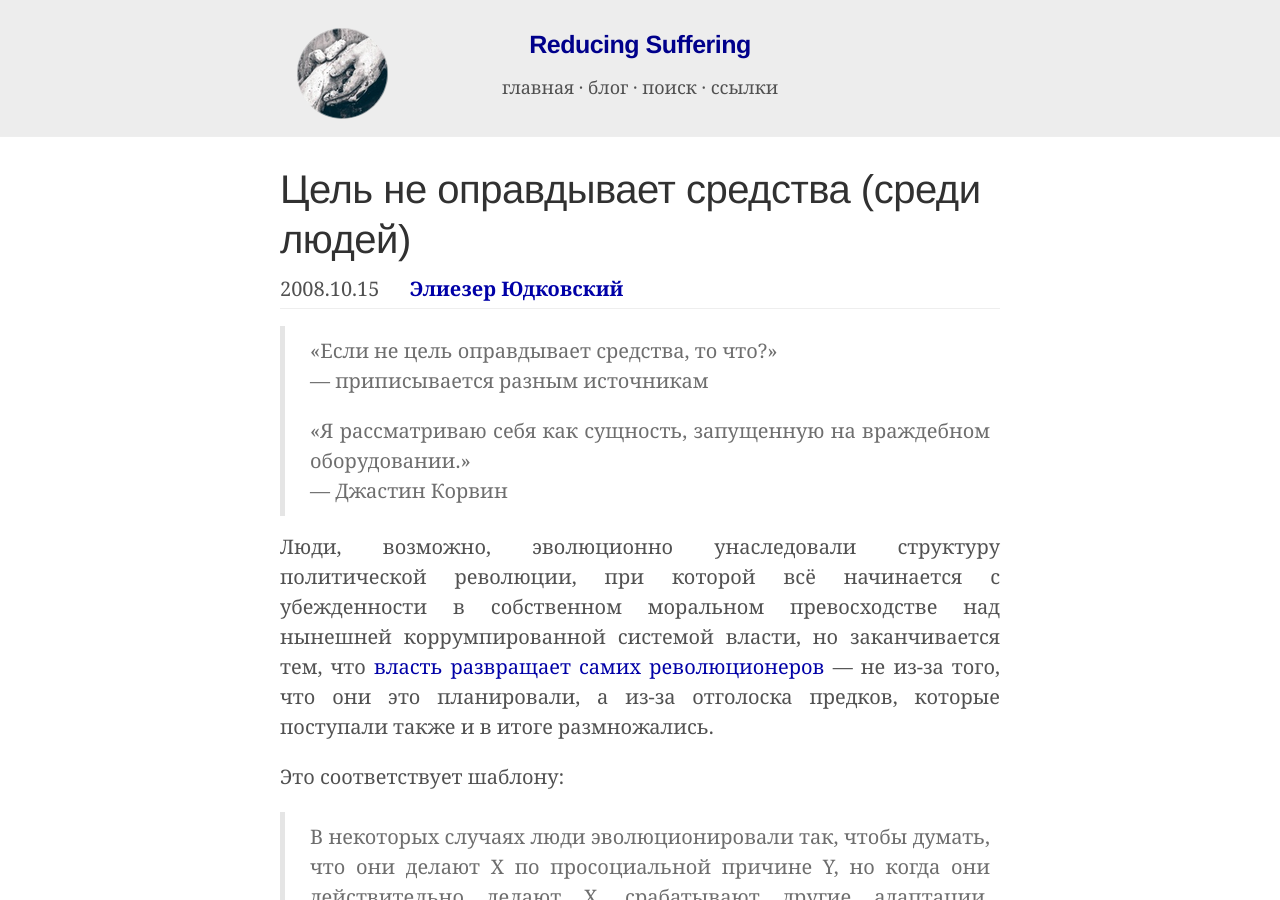
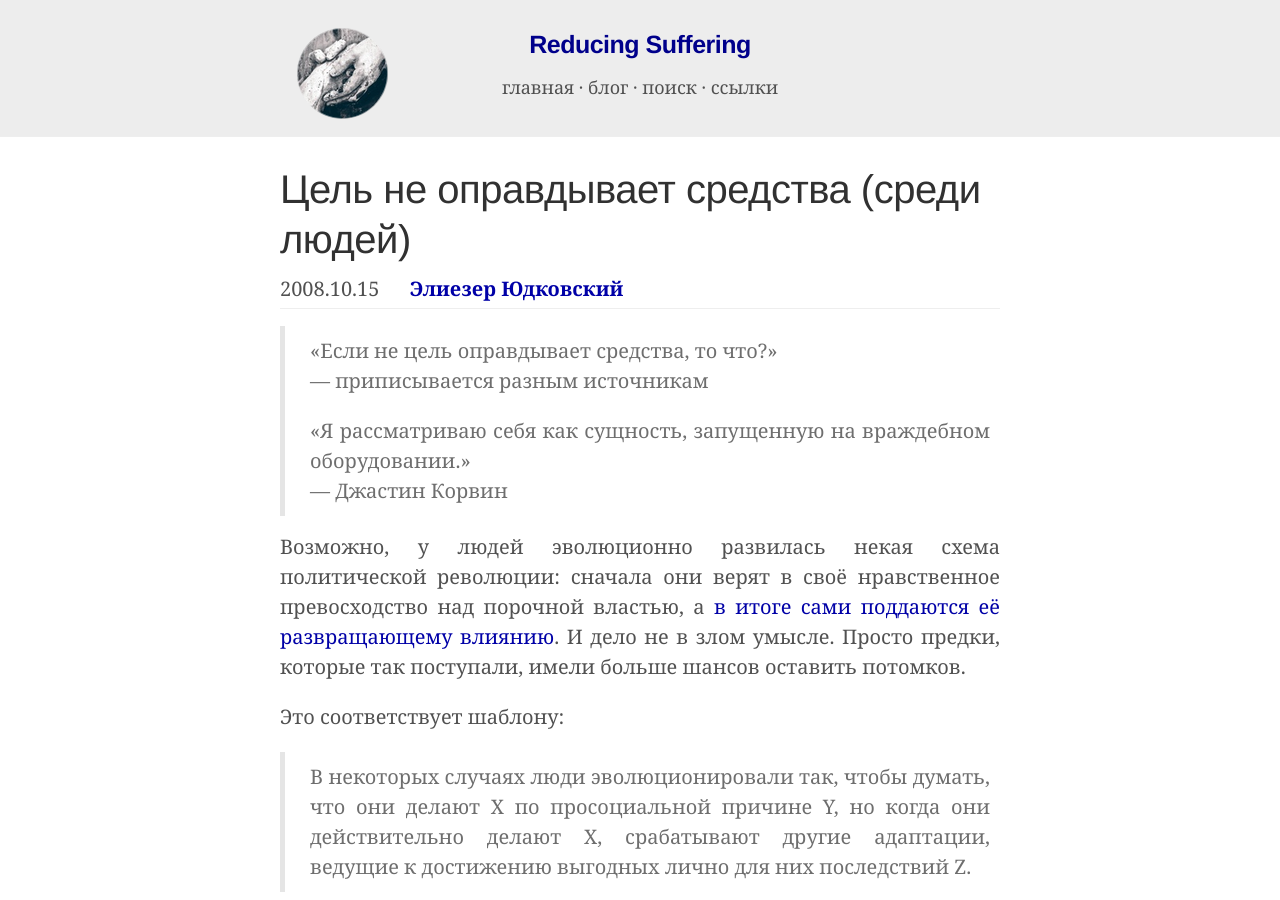
Before and after one commit to ReducingSuffering/reducingsuffering.github.io, a Jekyll site: the page built from _articles/eliezer-yudkowsky-ends-dont-justify-means-among-humans.md, in a window 1280 px wide and 900 px high. Built offline with Jekyll 4.4.1, drawn with Linux system fonts in a browser that asks for light colours.

Commit message:
Update eliezer-yudkowsky-ends-dont-justify-means-among-humans.md

```diff
--- a/_articles/eliezer-yudkowsky-ends-dont-justify-means-among-humans.md
+++ b/_articles/eliezer-yudkowsky-ends-dont-justify-means-among-humans.md
@@ -18,7 +18,7 @@ preview: assets/images/previews/detective-7021757.jpg
 > «Я рассматриваю себя как сущность, запущенную на враждебном оборудовании.»<br>
 > — Джастин Корвин
 
-Люди, возможно, эволюционно унаследовали структуру политической революции, при которой всё начинается с убежденности в собственном моральном превосходстве над нынешней коррумпированной системой власти, но заканчивается тем, что [власть развращает самих революционеров](https://www.lesswrong.com/posts/v8rghtzWCziYuMdJ5/why-does-power-corrupt) — не из-за того, что они это планировали, а из-за отголоска предков, которые поступали также и в итоге размножались.
+Возможно, у людей эволюционно развилась некая схема политической революции: сначала они верят в своё нравственное превосходство над порочной властью, а [в итоге сами поддаются её развращающему влиянию](https://www.lesswrong.com/posts/v8rghtzWCziYuMdJ5/why-does-power-corrupt). И дело не в злом умысле. Просто предки, которые так поступали, имели больше шансов оставить потомков.
 
 Это соответствует шаблону:
 
```
